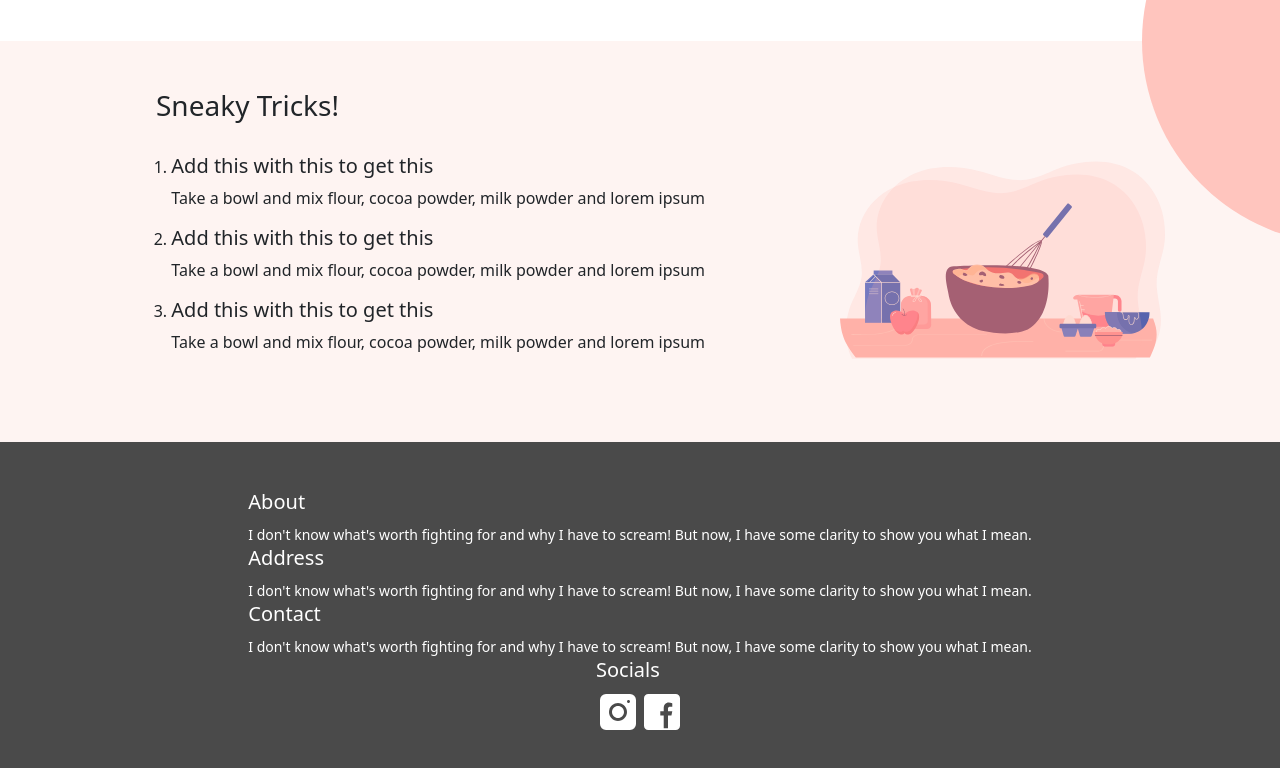
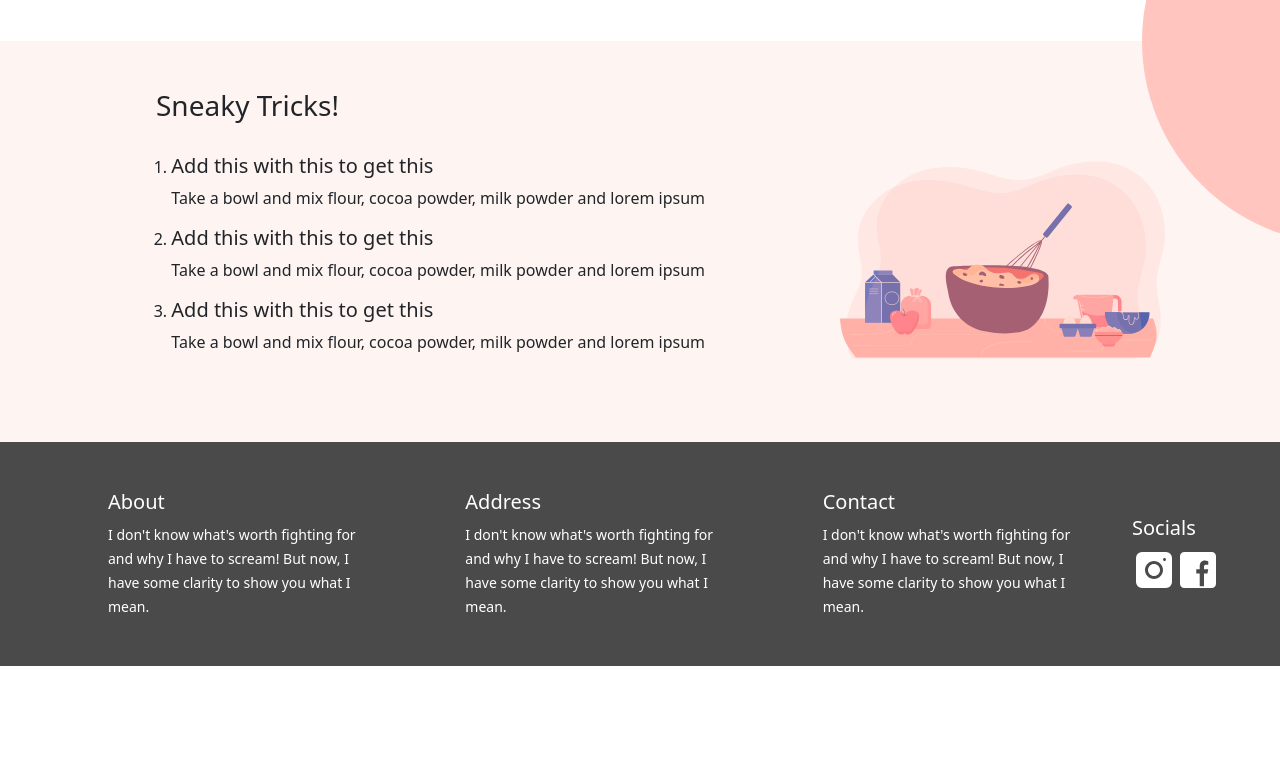
Before and after one commit to sharpMW/frontend-task-3, a plain HTML site: page index.html in a window 1280 px wide. Shown: the part 1070-1838 px from the top of the page. After the commit the page ends 1736 px from the top, so only its background shows below. Drawn offline with nearby package versions, Linux system fonts and the light colour scheme.

Commit message:
footer fixed

```diff
--- a/index.html
+++ b/index.html
@@ -119,10 +119,9 @@
         <div class="pr-5 position-absolute top-0 end-0 translate-middle-x translate-middle-y"><img
             src="./images/Ellipse 1.svg" class="rotate2"> </div>
     </section>
-
     <!-- Footer -->
     <section class="footer p-5">
-        <div class="container-fluid d-flex flex-md-column justify-content-md-around justify-content-even align-items-md-start">
+        <div class="container-fluid d-flex justify-content-md-around justify-content-even align-items-md-start">
             <div class="footer-items px-5">
                 <h5 class="footer-head">About</h5>
                 <small class="footer-para">I don't know what's worth fighting for and why I have to scream! But now, I have some clarity to show you what I mean.</small>
```
